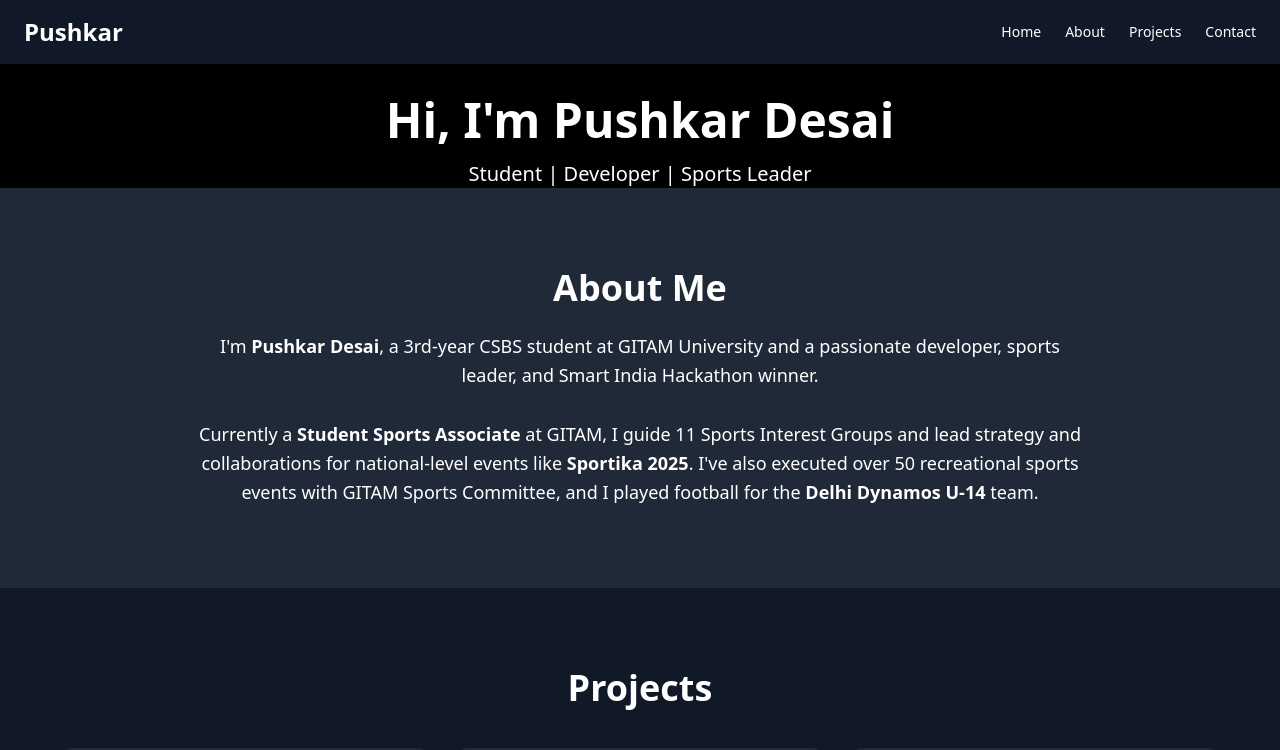
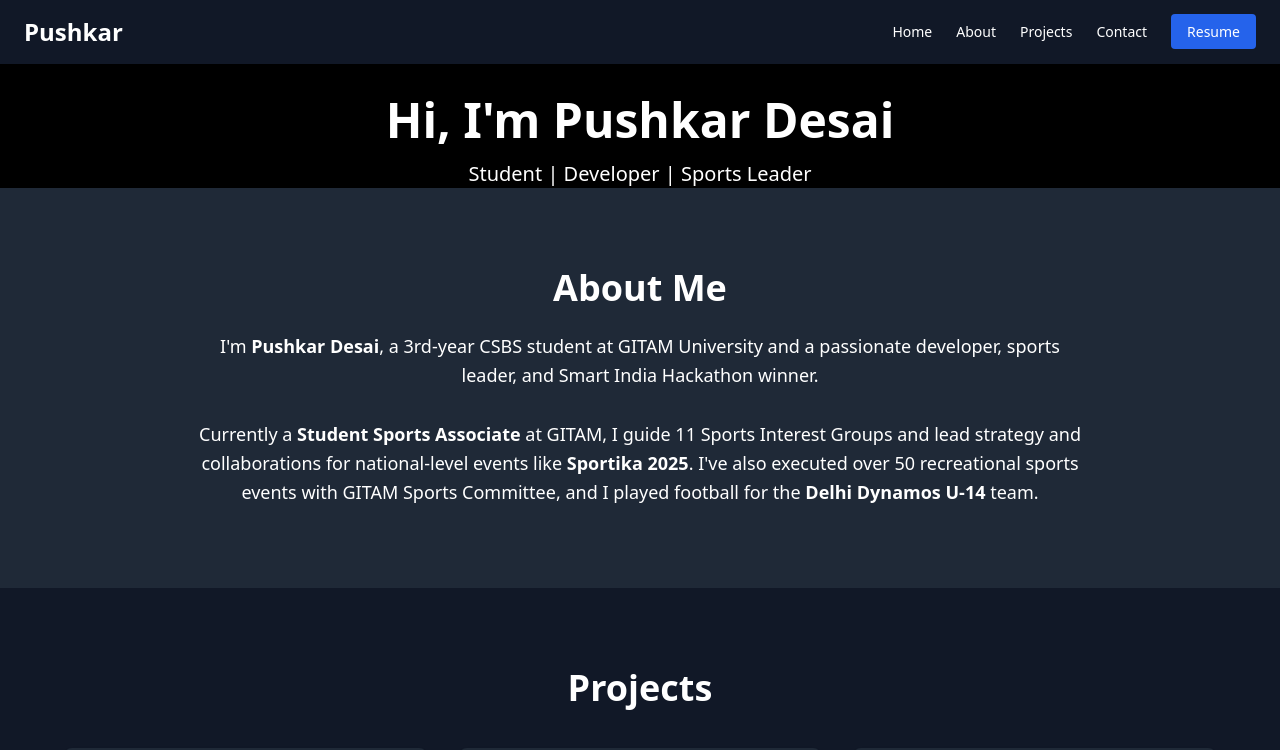
Before and after one commit to pdesai7245/pushkar-portfolio, a React (Create React App) app: page / in a window 1280 px wide. Shown: the top 750 px of the page. Built offline with nearby package versions, Linux system fonts and the light colour scheme.

Commit message:
Added resume download button with Desai_CV.pdf

```diff
--- a/src/components/Navbar.js
+++ b/src/components/Navbar.js
@@ -2,11 +2,29 @@ function Navbar() {
   return (
     <nav className="bg-gray-900 text-white px-6 py-4 flex justify-between items-center fixed top-0 left-0 right-0 z-10 shadow">
       <h1 className="text-2xl font-bold">Pushkar</h1>
-      <ul className="flex gap-6 text-sm">
-        <li><a href="#home" className="hover:text-blue-400">Home</a></li>
-        <li><a href="#about" className="hover:text-blue-400">About</a></li>
-        <li><a href="#projects" className="hover:text-blue-400">Projects</a></li>
-        <li><a href="#contact" className="hover:text-blue-400">Contact</a></li>
+
+      <ul className="flex gap-6 items-center text-sm">
+        <li>
+          <a href="#home" className="hover:text-blue-400 transition">Home</a>
+        </li>
+        <li>
+          <a href="#about" className="hover:text-blue-400 transition">About</a>
+        </li>
+        <li>
+          <a href="#projects" className="hover:text-blue-400 transition">Projects</a>
+        </li>
+        <li>
+          <a href="#contact" className="hover:text-blue-400 transition">Contact</a>
+        </li>
+        <li>
+          <a
+            href="/Desai_CV.pdf"
+            download
+            className="bg-blue-600 text-white px-4 py-2 rounded hover:bg-blue-700 transition"
+          >
+            Resume
+          </a>
+        </li>
       </ul>
     </nav>
   );
```
Also changed, not shown: 1 other file (tests, documents, lock files or other folders).
